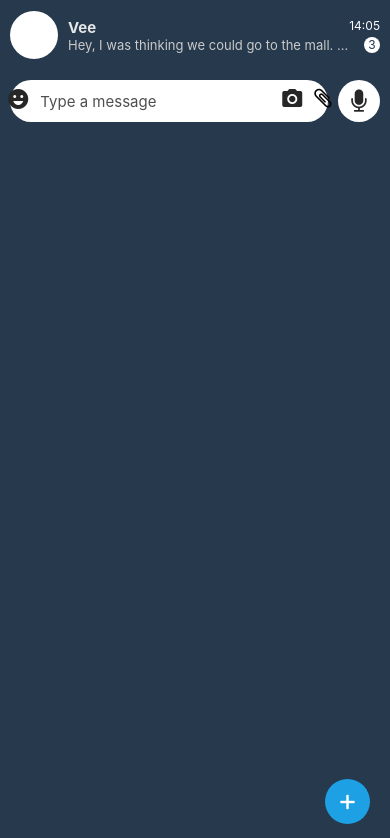
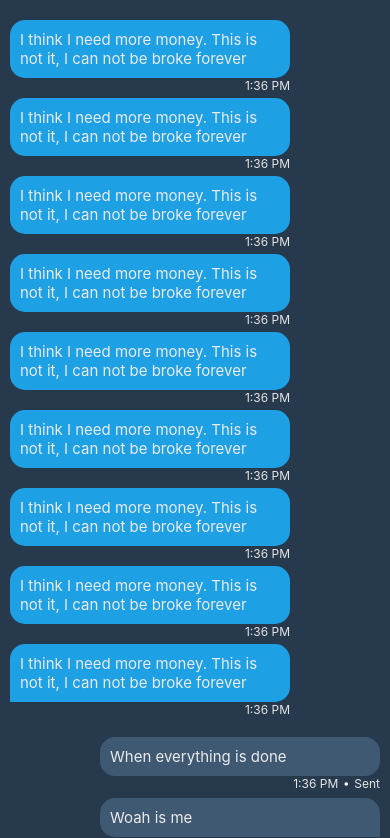
Before and after one commit to vukona-mlab/chatta, a React Native app: screen / in a window 390 px wide. Shown: the top 838 px of the page. Built offline with nearby package versions, Linux system fonts and the light colour scheme.

Commit message:
added chat component

```diff
--- /dev/null
+++ b/components/ChatComponent.js
@@ -0,0 +1,137 @@
+import { FlatList, StyleSheet, Text, View } from 'react-native'
+import React from 'react'
+import { Entypo } from '@expo/vector-icons'
+
+export default function ChatComponent() {
+    const userID = 'veeINdf5345'
+    const texts = [
+        {
+            text: 'Hi there', userID: userID
+        },
+        {
+            text: 'Why here', userID: 'asdfjj43534'
+        },
+        {
+            text: 'Why are we here?', userID: userID
+        },
+        {
+            text: 'What is with this darkness?', userID: 'asdfjj43534'
+        },
+        {
+            text: 'Woah is me', userID: userID
+        },
+        {
+            text: 'When everything is done', userID: userID
+        },
+        {
+            text: 'I think I need more money. This is not it, I can not be broke forever', userID: 'asdfjj43534'
+        },
+        {
+            text: 'I think I need more money. This is not it, I can not be broke forever', userID: 'asdfjj43534'
+        },
+        {
+            text: 'I think I need more money. This is not it, I can not be broke forever', userID: 'asdfjj43534'
+        },
+        {
+            text: 'I think I need more money. This is not it, I can not be broke forever', userID: 'asdfjj43534'
+        },
+        {
+            text: 'I think I need more money. This is not it, I can not be broke forever', userID: 'asdfjj43534'
+        },
+        {
+            text: 'I think I need more money. This is not it, I can not be broke forever', userID: 'asdfjj43534'
+        },
+        {
+            text: 'I think I need more money. This is not it, I can not be broke forever', userID: 'asdfjj43534'
+        },
+        {
+            text: 'I think I need more money. This is not it, I can not be broke forever', userID: 'asdfjj43534'
+        },
+        {
+            text: 'I think I need more money. This is not it, I can not be broke forever', userID: 'asdfjj43534'
+        }
+    ]
+    const renderItem = ({ item, index }) => {
+        // console.log(par);
+        return (
+            <View>
+                <View style={[
+                    styles.contentHolder,
+                    item.userID === userID ? styles.rightContent : styles.leftContent,
+                    texts[index - 1]?.userID === item.userID ? { marginBottom: -5 } : null
+                ]}>
+                    <View style={[
+                        styles.textBox,
+                        item.userID === userID ? styles.rightText : styles.leftText,
+                        texts[index - 1]?.userID === item.userID ? { borderRadius: 15 } : null
+                    ]}>
+                        <Text style={styles.text}>{item.text}</Text>
+                    </View>
+                    <View style={styles.timeSent}>
+                        <Text style={styles.whiteText}>1:36 PM</Text>
+                        {
+                            item.userID === userID && (<>
+                                <Entypo name="dot-single" color="#FFF" size={16} />
+                                <Text style={styles.whiteText}>Sent</Text>
+                            </>)
+                        }
+
+                    </View>
+                </View>
+
+            </View>
+        )
+    }
+    return (
+        <View style={styles.container}>
+            <FlatList
+                data={texts}
+                renderItem={renderItem}
+                contentContainerStyle={{ flexDirection: 'column-reverse' }}
+            />
+        </View>
+    )
+}
+
+const styles = StyleSheet.create({
+    container: {
+        padding: 10
+    },
+    contentHolder: {
+        width: 280,
+        marginVertical: 10
+    },
+    textBox: {
+        padding: 10,
+        width: 280,
+        // margin: 10
+    },
+    rightContent: {
+        alignSelf: 'flex-end'
+    },
+    leftContent: {
+
+    },
+    text: {
+        color: '#EBEBEB',
+        fontSize: 15
+    },
+    rightText: {
+        borderRadius: 15,
+        borderBottomRightRadius: 0,
+        backgroundColor: '#3F5973',
+    },
+    leftText: {
+        borderRadius: 15,
+        borderBottomLeftRadius: 0,
+        backgroundColor: '#1EA0E5'
+    },
+    timeSent: {
+        flexDirection: 'row',
+        alignSelf: 'flex-end'
+    },
+    whiteText: {
+        color: "#E4E4E4",
+        fontSize: 12
+    }
+})
--- a/pages/HomeScreen.js
+++ b/pages/HomeScreen.js
@@ -5,12 +5,13 @@ import HomeSearchComponent from '../components/HomeSearchComponent'
 import ChatInputComponent from '../components/ChatInputComponent'
 import ChatRequest from '../components/ChatRequest'
 import FAB from '../components/FAB'
+import ChatComponent from '../components/ChatComponent'
 
 const HomeScreen = () => {
   const [isModalVisible, setIsModalVisible] = useState(false)
   return (
     <View style={styles.container}>
-      <ScrollView
+      {/* <ScrollView
         scrollEnabled={true}
       >
         <ChatListItem />
@@ -27,7 +28,9 @@ const HomeScreen = () => {
 
       <Pressable onPress={() => setIsModalVisible(true)}>
         <FAB />
-      </Pressable>
+      </Pressable> */}
+
+      <ChatComponent />
     </View>
   )
 }
```
Also changed, not shown: texts.txt (added).
